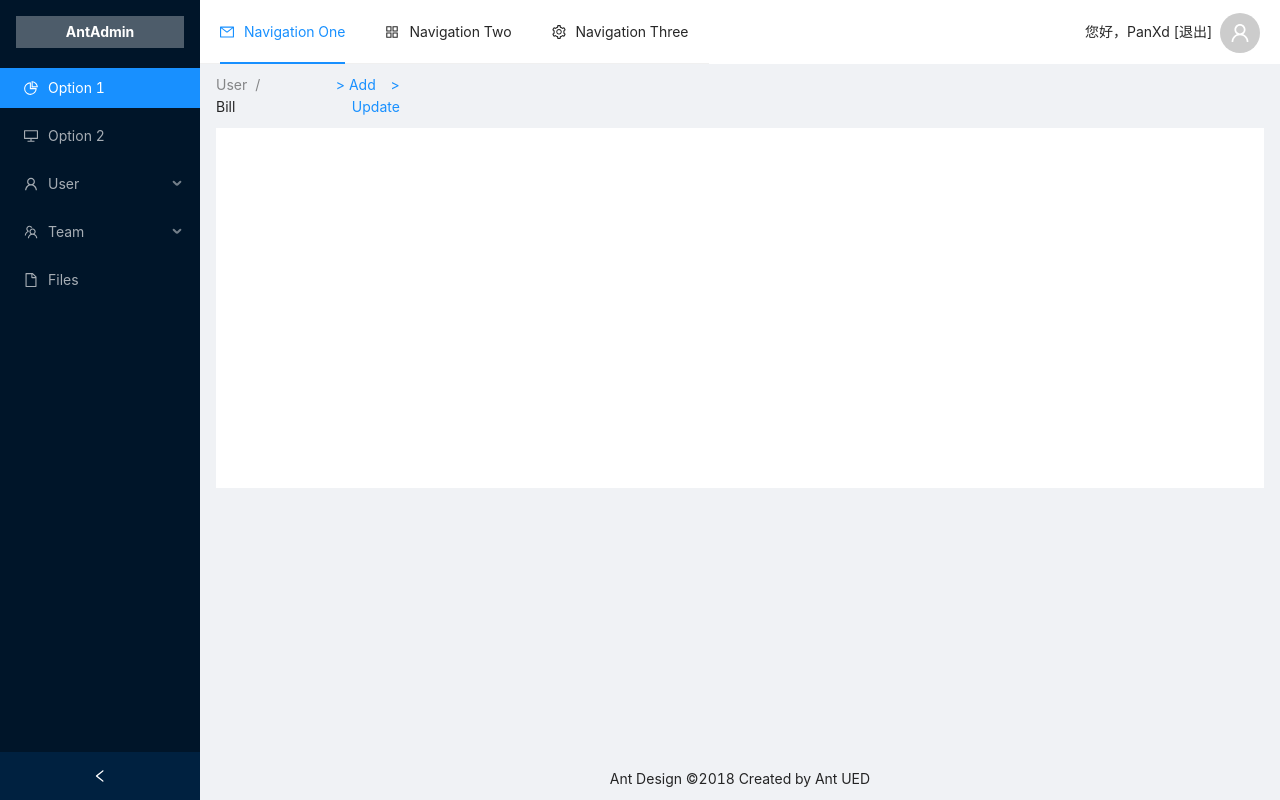
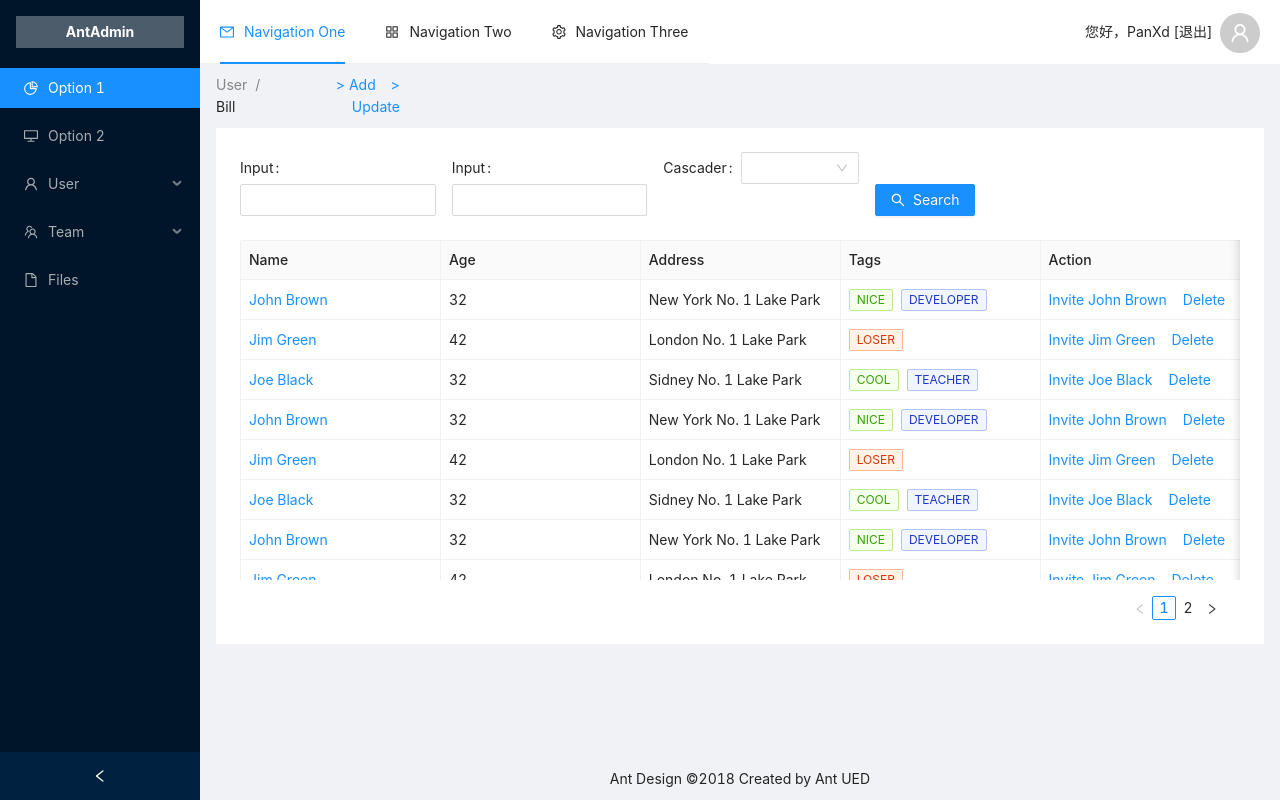
Before and after one commit to windboy3699/antadmin, a React app: page /home in a window 1280 px wide. Built offline with nearby package versions, Linux system fonts and the light colour scheme.

Commit message:
update import module

```diff
--- a/src/App.js
+++ b/src/App.js
@@ -3,16 +3,17 @@ import 'antd/dist/antd.css';
 import './index.css';
 import './App.css';
 import { BrowserRouter, Switch, Route, Redirect } from 'react-router-dom';
-import {Layout, Menu, Breadcrumb, Col, Form, Input, Row} from 'antd';
+import {Avatar, Layout, Menu, Breadcrumb, Col, Row} from 'antd';
 import {
     DesktopOutlined,
     PieChartOutlined,
     FileOutlined,
     TeamOutlined,
     UserOutlined,
+    MailOutlined,
+    AppstoreOutlined,
+    SettingOutlined,
 } from '@ant-design/icons';
-import { MailOutlined, AppstoreOutlined, SettingOutlined } from '@ant-design/icons';
-import { Avatar } from 'antd';
 import List from './components/List';
 
 const { Header, Content, Footer, Sider } = Layout;
@@ -97,8 +98,8 @@ class App extends React.Component {
                         <div className="site-layout-background" style={{ padding: 24, minHeight: 360 }}>
                             <BrowserRouter>
                                 <Switch>
-                                    <Redirect exact from="/" to="/home/all" />
-                                    <Route path='/home/:tab' component={List}></Route>
+                                    <Redirect exact from="/" to="/home" />
+                                    <Route path='/home' component={List}></Route>
                                 </Switch>
                                 {this.props.children}
                             </BrowserRouter>
--- a/src/components/List.js
+++ b/src/components/List.js
@@ -1,8 +1,5 @@
 import React, { Component } from 'react';
-import { Table, Tag, Space } from 'antd';
-import { Row, Col } from 'antd';
-import { Input } from 'antd';
-import { Button, Form, Cascader } from 'antd';
+import { Table, Tag, Space, Row, Col, Input, Button, Form, Cascader } from 'antd';
 import { SearchOutlined } from '@ant-design/icons';
 
 const columns = [
```
